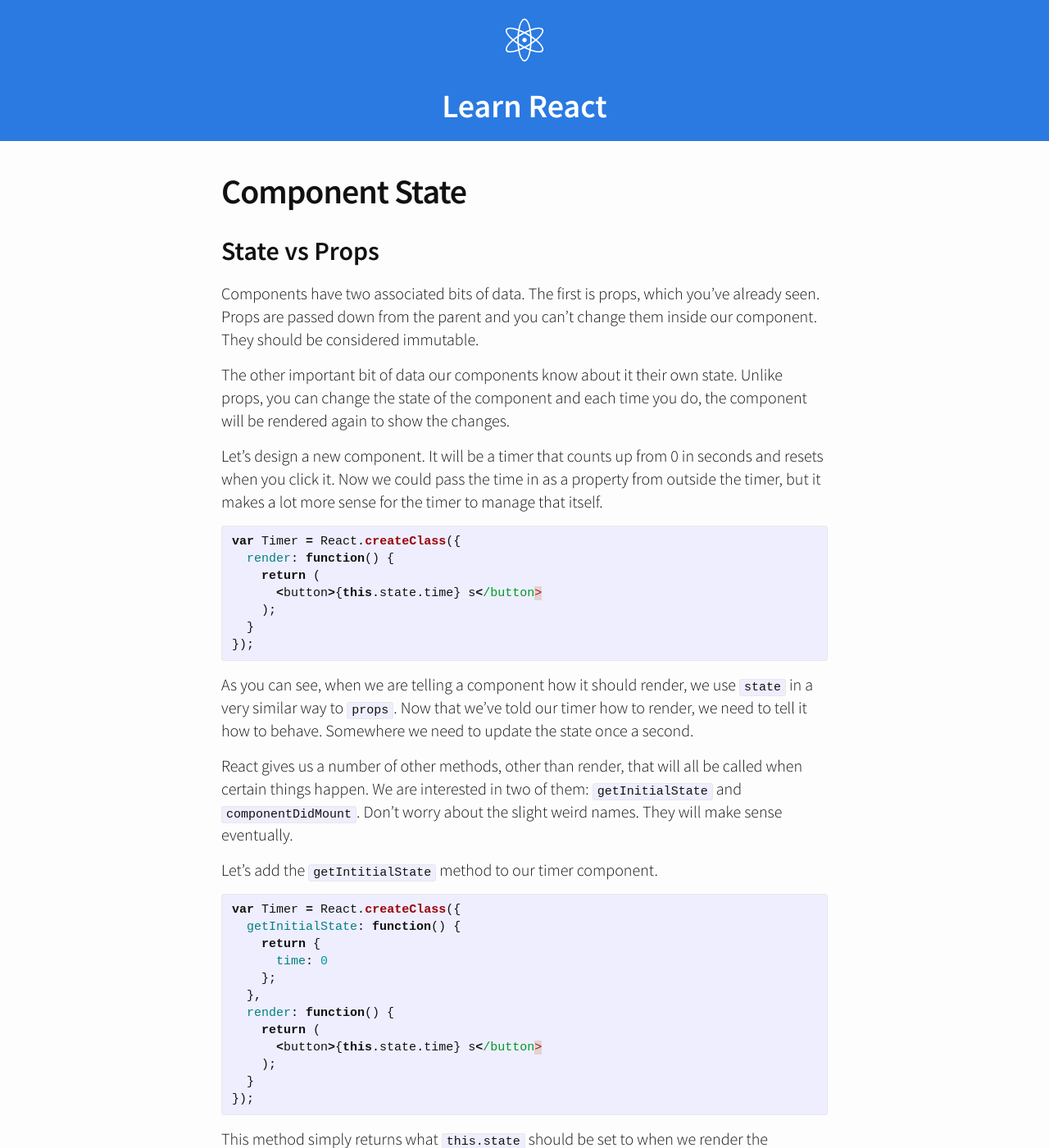
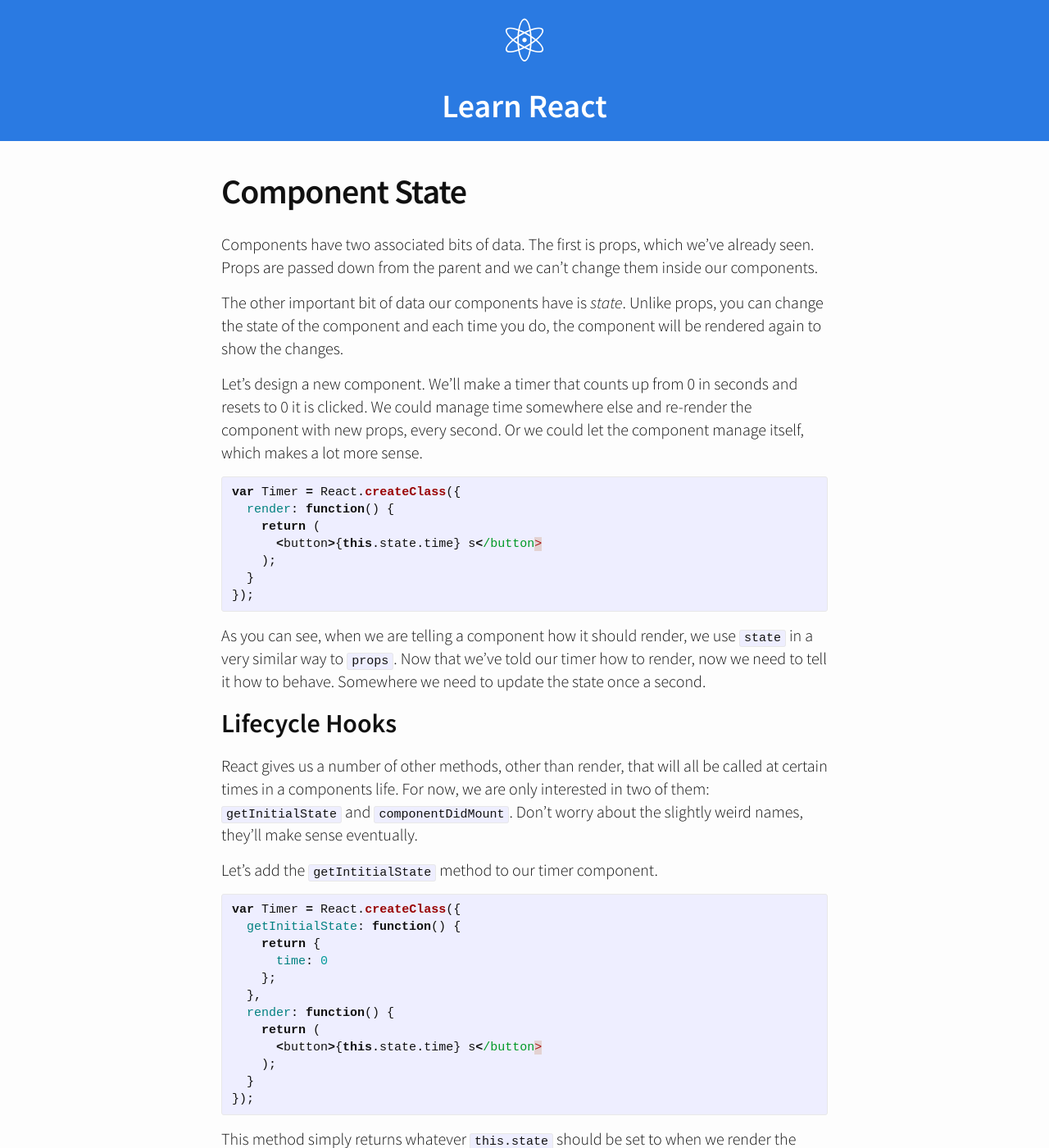
Before and after one commit to danprince/learn-react, a Jekyll site: the page built from pages/ex5.md, in a window 1280 px wide and 1400 px high. Shown: the whole window at 82% size. Built offline with Jekyll 4.4.1, drawn with Linux system fonts in a browser that asks for light colours; some web fonts are replaced; some of the changed text lies outside the part shown.

Commit message:
improving ex4 and ex5

```diff
--- a/pages/ex5.md
+++ b/pages/ex5.md
@@ -4,12 +4,11 @@
 category: lesson
 ---
 
-## State vs Props
-Components have two associated bits of data. The first is props, which you've already seen. Props are passed down from the parent and you can't change them inside our component. They should be considered immutable.
+Components have two associated bits of data. The first is props, which we've already seen. Props are passed down from the parent and we can't change them inside our components.
 
-The other important bit of data our components know about it their own state. Unlike props, you can change the state of the component and each time you do, the component will be rendered again to show the changes.
+The other important bit of data our components have is _state_. Unlike props, you can change the state of the component and each time you do, the component will be rendered again to show the changes.
 
-Let's design a new component. It will be a timer that counts up from 0 in seconds and resets when you click it. Now we could pass the time in as a property from outside the timer, but it makes a lot more sense for the timer to manage that itself.
+Let's design a new component. We'll make a timer that counts up from 0 in seconds and resets to 0 it is clicked. We could manage time somewhere else and re-render the component with new props, every second. Or we could let the component manage itself, which makes a lot more sense.
 
 {% highlight javascript %}
 var Timer = React.createClass({
@@ -21,9 +20,10 @@
 });
 {% endhighlight %}
 
-As you can see, when we are telling a component how it should render, we use `state` in a very similar way to `props`. Now that we've told our timer how to render, we need to tell it how to behave. Somewhere we need to update the state once a second.
+As you can see, when we are telling a component how it should render, we use `state` in a very similar way to `props`. Now that we've told our timer how to render, now we need to tell it how to behave. Somewhere we need to update the state once a second.
 
-React gives us a number of other methods, other than render, that will all be called when certain things happen. We are interested in two of them: `getInitialState` and `componentDidMount`. Don't worry about the slight weird names. They will make sense eventually.
+## Lifecycle Hooks
+React gives us a number of other methods, other than render, that will all be called at certain times in a components life. For now, we are only interested in two of them: `getInitialState` and `componentDidMount`. Don't worry about the slightly weird names, they'll make sense eventually.
 
 Let's add the `getIntitialState` method to our timer component.
 
@@ -42,9 +42,11 @@
 });
 {% endhighlight %}
 
-This method simply returns what `this.state` should be set to when we render the component for the first time. Our timer is going to count up from 0, so setting `this.state.time` to `0` is what we want to do here. Fairly straightforward.
+This method simply returns whatever `this.state` should be set to when we render the component for the first time. Our timer is going to count up from 0, so setting `this.state.time` to `0` is what we want to do here. Fairly straightforward.
 
-Next we want to use `setInterval` to update the `this.state.time` each second. We only want to start updating our state when we know our component has successfully ended up in the DOM. React lets us know when this has happened by telling us that our component _mounted_. Time to add another method to our component.
+Next we want to use `setInterval` to update the `this.state.time` each second. We only want to start updating our state when we know our component has successfully ended up in the DOM. React lets us know when this has happened by calling the `componentDidMount` method.
+
+Add the following `componentDidMount` method to the Timer component.
 
 {% highlight javascript %}
 var Timer = React.createClass({
@@ -74,11 +78,11 @@
 }, 1000);
 {% endhighlight %}
 
-It's __essential__ that we call `this.setState` because that lets React know that we are changing the state and it needs to re-render.
+__It's essential that we call `this.setState` because that lets React know that it needs to re-render the component.__
 
 Open the app in the browser and you should see the time counting up.
 
-Finally, we want to reset the timer if the button is clicked. This basically involves setting `this.state.time` back to 0 and we need it to happen whenever the button is clicked.
+Finally, we want to reset the timer if the button is clicked. This involves setting `this.state.time` back to 0 and we need it to happen whenever the button is clicked.
 
 React lets us define our own custom methods for our components. Let's create one called `resetTimer`.
 
@@ -119,4 +123,6 @@
 
 With the event handler added, the button should count up and reset when you click it.
 
-Now, it's time for the next step.
+Make sure it works, then [it's time for the next step.](ex6).
+
+[1]: http://stackoverflow.com/questions/2749244/javascript-setinterval-and-this-solution Stack Overflow setInterval
```
Also changed, not shown: other parts of pages/ex5.md (+3 -1 lines), pages/ex4.md (+0 -1 lines).
